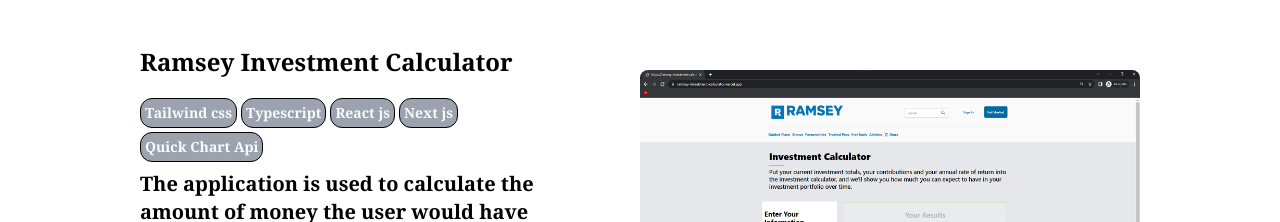
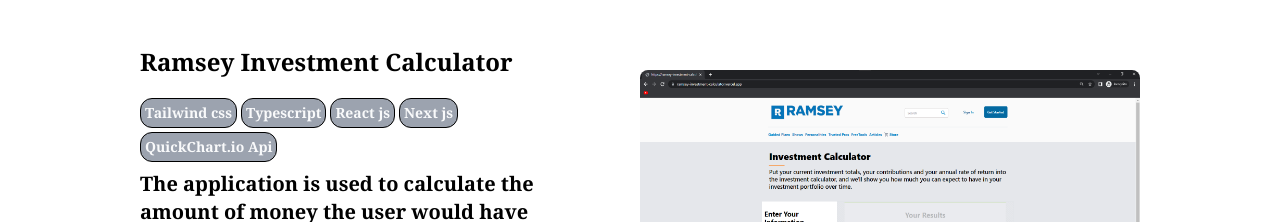
Before and after one commit to nsikan-na/portfolio, a Next.js app: page / in a window 1280 px wide. Shown: the part 2380-2602 px from the top of the page. Built offline with nearby package versions, Linux system fonts and the light colour scheme.

Commit message:
changed descriptions of projects

```diff
--- a/components/Projects.tsx
+++ b/components/Projects.tsx
@@ -49,7 +49,7 @@
           "Typescript",
           "React js",
           "Next js",
-          "Quick Chart Api",
+          "QuickChart.io Api",
         ]}
         desc={` The application is used to calculate the amount of money the user would have based off of validated input they enter. It uses the QuickChart.io for charting data. This is a clone of the Ramsey Solution calculator.`}
         githubLink="https://github.com/nsikan-na/investment_calulator"
```
